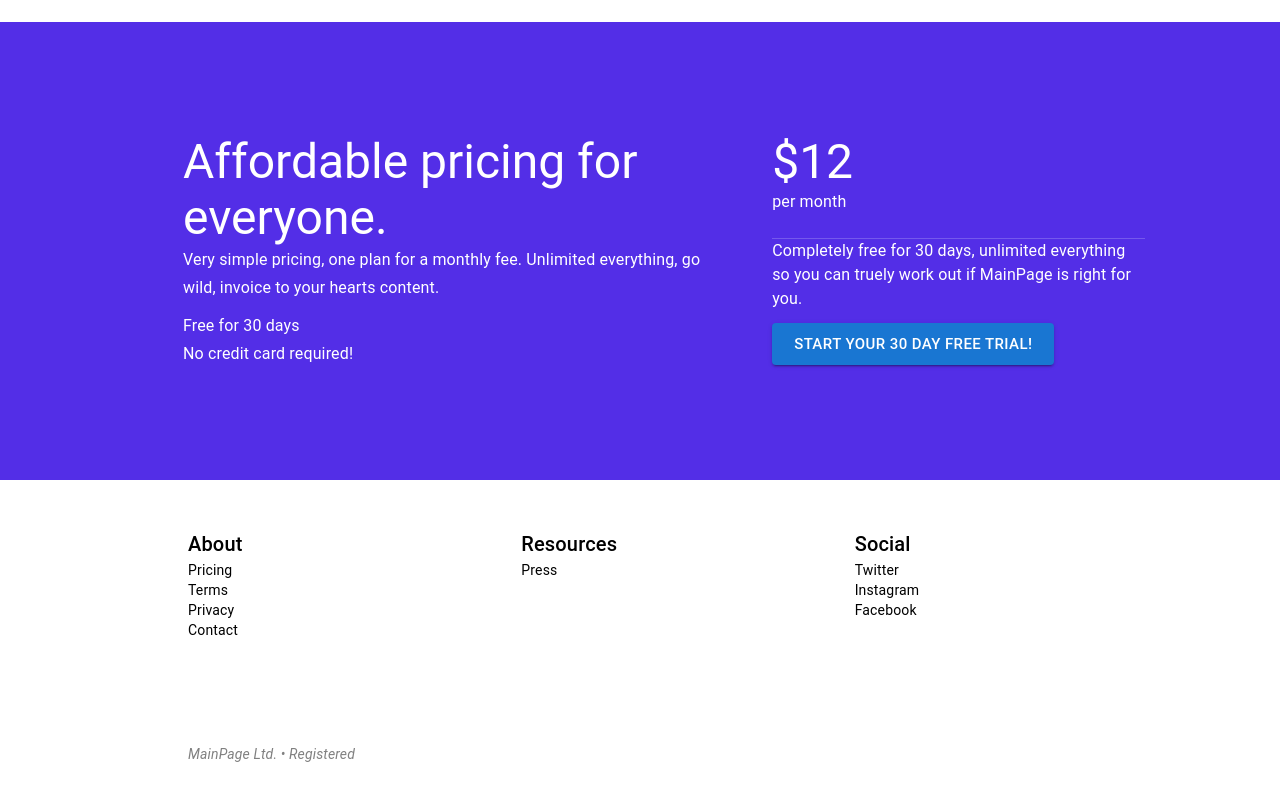
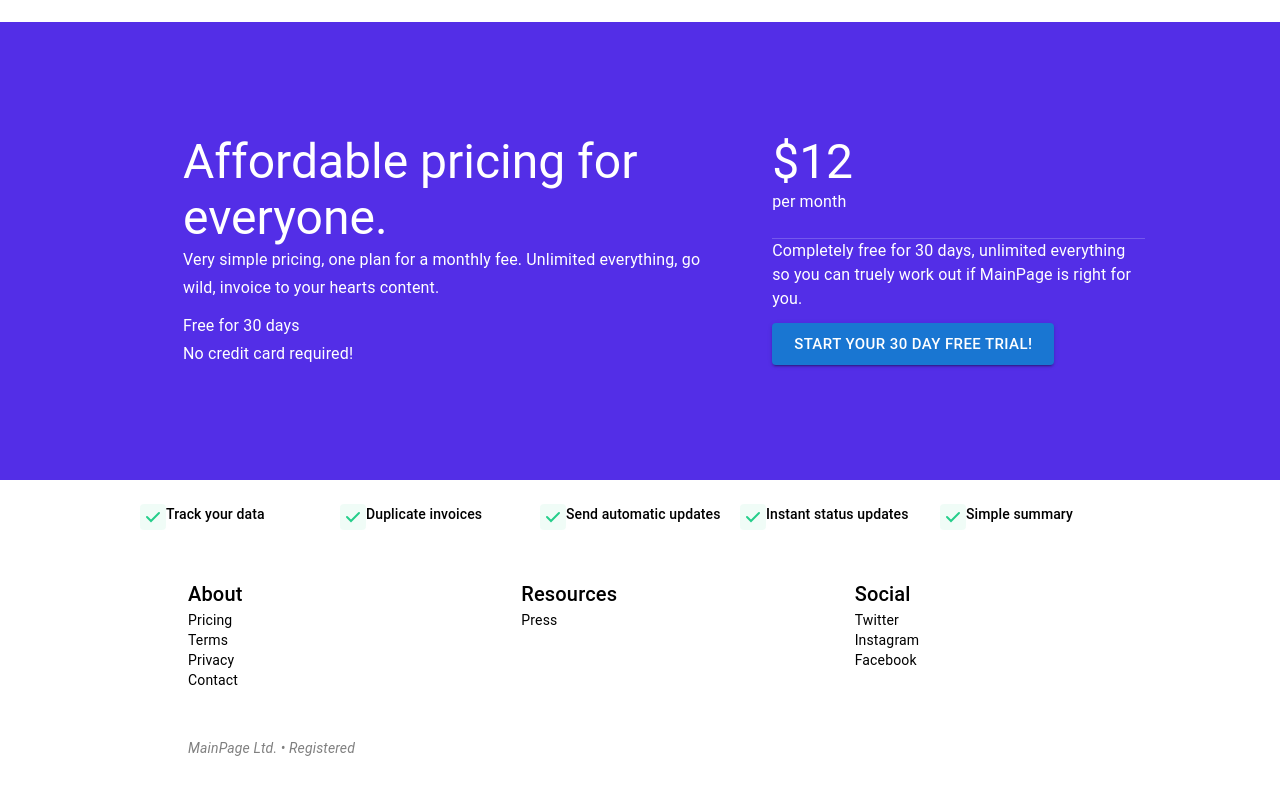
Before and after one commit to renzoiscalma/main-page, a React (Create React App) app: page / in a window 1280 px wide. Shown: the part 2093-2893 px from the top of the page. Built offline with nearby package versions, Linux system fonts and the light colour scheme.

Commit message:
Added extra features in footer

```diff
--- a/src/components/Footer.jsx
+++ b/src/components/Footer.jsx
@@ -1,6 +1,8 @@
 import React from "react";
 import Grid from "@mui/material/Grid";
 import Typography from "@mui/material/Typography";
+import Box from "@mui/material/Box";
+import { checklight } from "../utils/image";
 const footerData = [
   {
     heading: "About",
@@ -15,7 +17,26 @@
     items: ["Twitter", "Instagram", "Facebook"],
   },
 ];
+
+const extraFeatures = [
+  "Track your data",
+  "Duplicate invoices",
+  "Send automatic updates",
+  "Instant status updates",
+  "Simple summary",
+];
 const footerRegistration = "MainPage Ltd. • Registered";
+
+const extraFeaturesSx = {
+  display: "inline-flex",
+  "&::before": {
+    background: `url(${checklight}) no-repeat 50%`,
+    content: "''",
+    width: "26px",
+    height: "26px",
+    borderRight: "10px",
+  },
+};
 
 const Footer = () => {
   return (
@@ -26,23 +47,27 @@
         justifyContent="center"
         sx={{
           maxWidth: "1000px",
-          margin: "0 auto",
+          margin: "24px auto",
         }}
       >
+        <Grid container xs={12} columns={10} justifyContent="normal">
+          {extraFeatures.map((feature) => (
+            <Grid sx={extraFeaturesSx} xs={2}>
+              <Typography variant="subtitle2">{feature}</Typography>
+            </Grid>
+          ))}
+        </Grid>
         {footerData.map((data) => (
-          <Grid item xs={4} align="left">
+          <Grid item xs={4} align="left" id={data.heading}>
             <Typography variant="h6">{data.heading}</Typography>
             {data.items.map((item) => (
-              <Typography variant="body2">{item}</Typography>
+              <Typography variant="body2" id={item}>
+                {item}
+              </Typography>
             ))}
           </Grid>
         ))}
-        <Grid
-          item
-          xs={12}
-          align="left"
-          sx={{ margin: "56px 0", fontStyle: "italic" }}
-        >
+        <Grid item xs={12} align="left" sx={{ fontStyle: "italic" }}>
           <Typography variant="body2" color="grey">
             {footerRegistration}
           </Typography>
--- a/src/utils/image.jsx
+++ b/src/utils/image.jsx
@@ -3,5 +3,6 @@
 import image3 from "../media/image3.png";
 import mediumImg from "../media/medium.png";
 import payment from "../media/payment.svg";
+import checklight from "../media/check-light.svg";
 
-export { image1, image2, image3, mediumImg, payment };
+export { image1, image2, image3, mediumImg, payment, checklight };
```
Also changed, not shown: src/media/check-light.svg (added).
